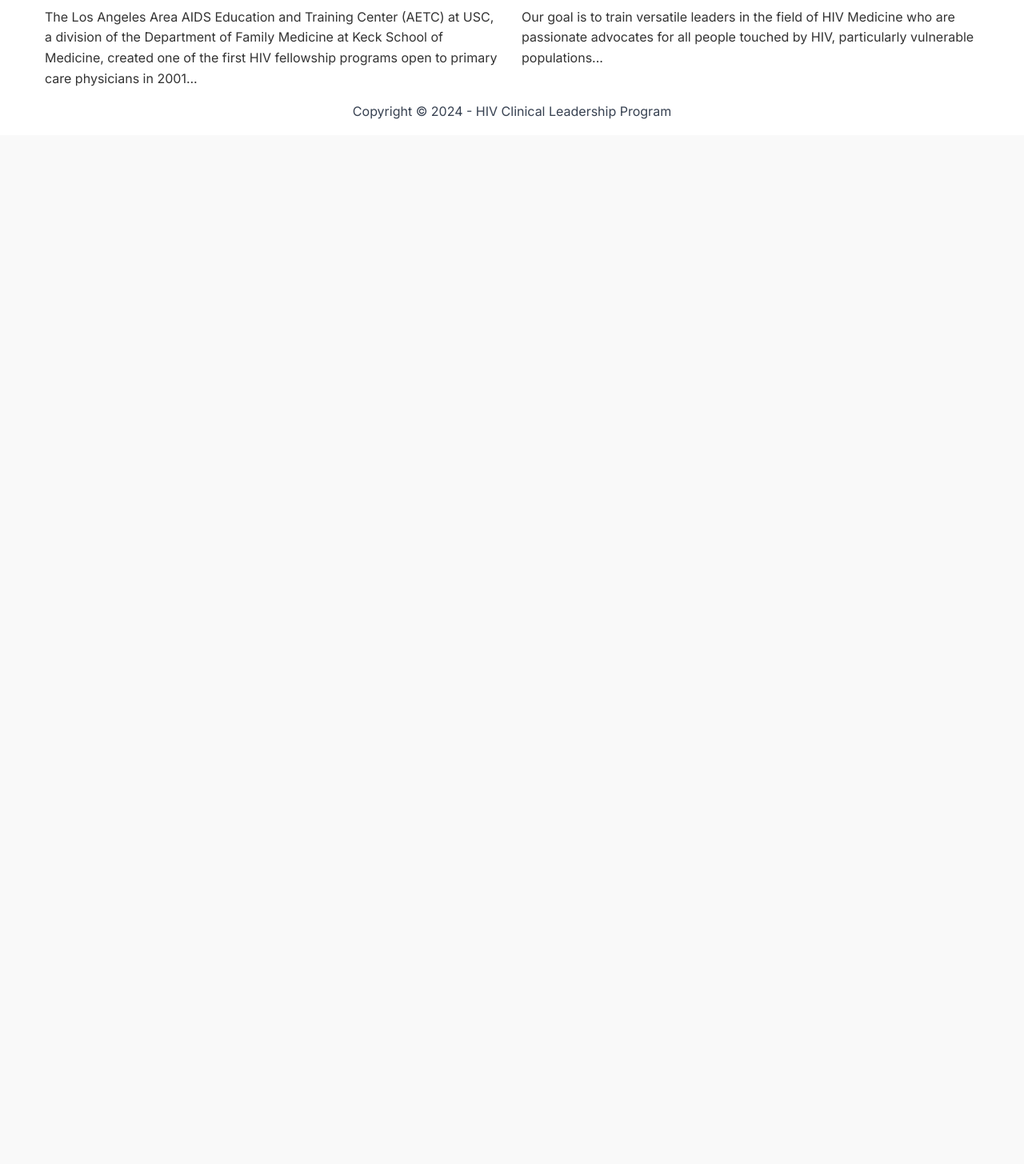
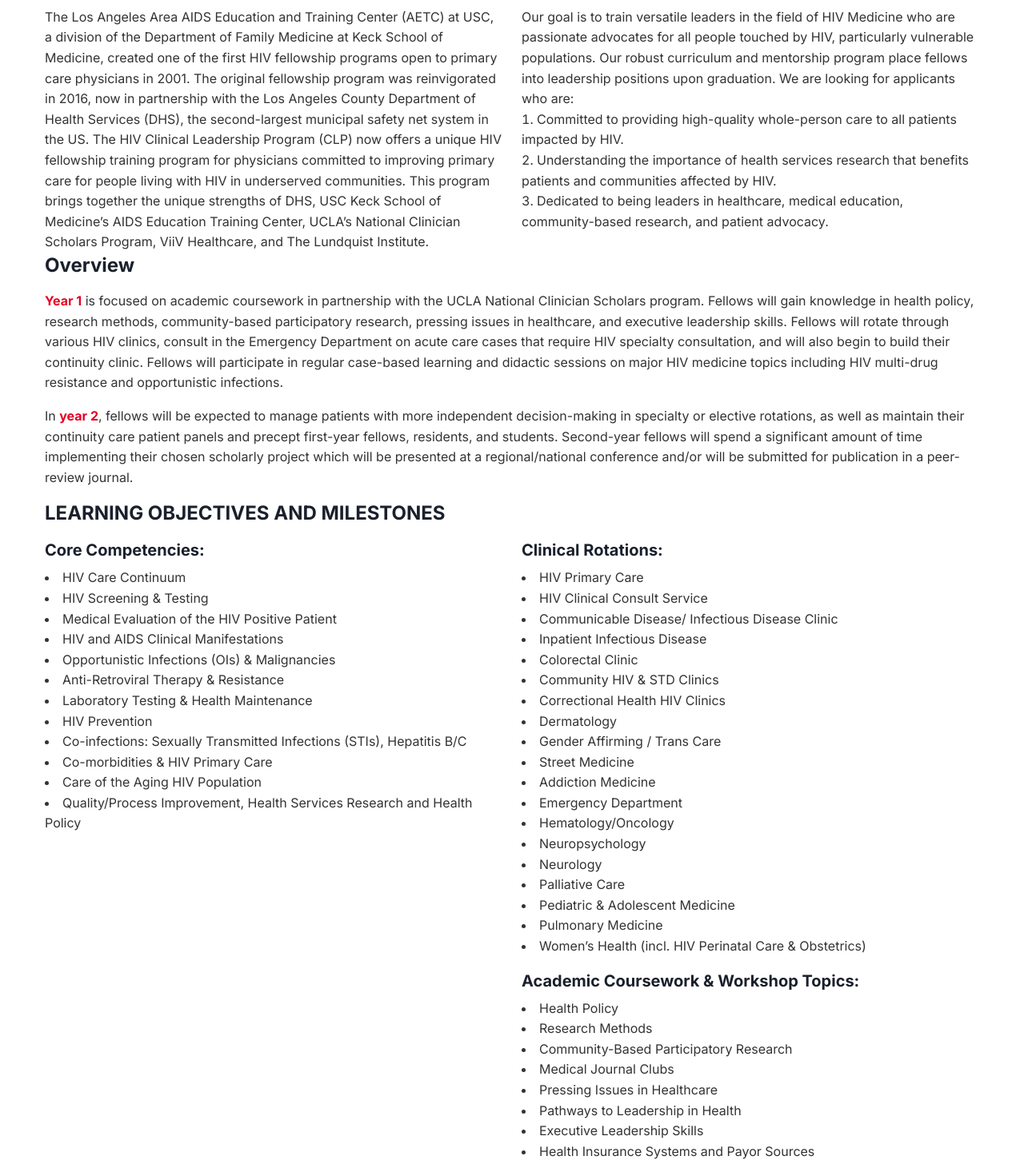
Before and after one commit to jusbuckingham/hiv-fellowship, a Next.js app: page /about in a window 1280 px wide. Shown: the part 960-2416 px from the top of the page at 80% size. Before the commit the page ends 1129 px from the top, so only its background shows below. Built offline with nearby package versions, Linux system fonts and the light colour scheme.

Commit message:
adding content to the about page

```diff
--- a/src/pages/about/index.tsx
+++ b/src/pages/about/index.tsx
@@ -1,7 +1,8 @@
+import React from 'react';
 import Navbar from '../../components/Navbar';
 import Footer from '../../components/Footer';
 
-const AboutPage = () => {
+const AboutPage: React.FC = () => {
   return (
     <>
       <Navbar />
@@ -10,17 +11,88 @@
           <h1 className="text-5xl font-bold mb-4">About<span className="text-red-600">.</span></h1>
           <p className="text-xl">The HIV Clinical Leadership Program is a two-year postdoctoral fellowship program that focuses on training physicians to enter leadership positions in HIV healthcare.</p>
         </section>
+        <section className="container mx-auto px-6 py-12 text-center">
+          <h2 className="text-3xl font-bold mb-6">Celebrating 20+ years of excellence in HIV specialty training<span className="text-red-600">.</span></h2>
+          <img src="/images/about/fellowshipgrouppic.png" alt="Celebrating 20+ years" className="mb-8 w-full h-auto" />
+        </section>
         <section className="container mx-auto px-6 py-12">
-          <h2 className="text-3xl font-bold mb-6">Celebrating 20+ years of excellence in HIV specialty training.</h2>
-          <img src="/images/about/fellowshipgrouppic.png" alt="Celebrating 20+ years" className="mb-8 w-full h-auto" />
           <div className="grid grid-cols-1 md:grid-cols-2 gap-8">
             <div>
               <h3 className="text-2xl font-bold mb-4">Established in <span className="text-red-600">2001</span></h3>
-              <p>The Los Angeles Area AIDS Education and Training Center (AETC) at USC, a division of the Department of Family Medicine at Keck School of Medicine, created one of the first HIV fellowship programs open to primary care physicians in 2001...</p>
+              <p>The Los Angeles Area AIDS Education and Training Center (AETC) at USC, a division of the Department of Family Medicine at Keck School of Medicine, created one of the first HIV fellowship programs open to primary care physicians in 2001. The original fellowship program was reinvigorated in 2016, now in partnership with the Los Angeles County Department of Health Services (DHS), the second-largest municipal safety net system in the US. The HIV Clinical Leadership Program (CLP) now offers a unique HIV fellowship training program for physicians committed to improving primary care for people living with HIV in underserved communities. This program brings together the unique strengths of DHS, USC Keck School of Medicine’s AIDS Education Training Center, UCLA’s National Clinician Scholars Program, ViiV Healthcare, and The Lundquist Institute.</p>
             </div>
             <div>
               <h3 className="text-2xl font-bold mb-4">Our <span className="text-red-600">Goal</span></h3>
-              <p>Our goal is to train versatile leaders in the field of HIV Medicine who are passionate advocates for all people touched by HIV, particularly vulnerable populations...</p>
+              <p>Our goal is to train versatile leaders in the field of HIV Medicine who are passionate advocates for all people touched by HIV, particularly vulnerable populations. Our robust curriculum and mentorship program place fellows into leadership positions upon graduation. We are looking for applicants who are:</p>
+              <ul className="list-decimal list-inside">
+                <li>Committed to providing high-quality whole-person care to all patients impacted by HIV.</li>
+                <li>Understanding the importance of health services research that benefits patients and communities affected by HIV.</li>
+                <li>Dedicated to being leaders in healthcare, medical education, community-based research, and patient advocacy.</li>
+              </ul>
+            </div>
+          </div>
+        </section>
+        <section className="container mx-auto px-6 py-12">
+          <h3 className="text-2xl font-bold mb-4">Overview</h3>
+          <p className="mb-4"><span className="font-bold text-red-600">Year 1</span> is focused on academic coursework in partnership with the UCLA National Clinician Scholars program. Fellows will gain knowledge in health policy, research methods, community-based participatory research, pressing issues in healthcare, and executive leadership skills. Fellows will rotate through various HIV clinics, consult in the Emergency Department on acute care cases that require HIV specialty consultation, and will also begin to build their continuity clinic. Fellows will participate in regular case-based learning and didactic sessions on major HIV medicine topics including HIV multi-drug resistance and opportunistic infections.</p>
+          <p className="mb-4">In <span className="font-bold text-red-600">year 2</span>, fellows will be expected to manage patients with more independent decision-making in specialty or elective rotations, as well as maintain their continuity care patient panels and precept first-year fellows, residents, and students. Second-year fellows will spend a significant amount of time implementing their chosen scholarly project which will be presented at a regional/national conference and/or will be submitted for publication in a peer-review journal.</p>
+        </section>
+        <section className="container mx-auto px-6 py-12">
+          <h3 className="text-2xl font-bold mb-4">LEARNING OBJECTIVES AND MILESTONES</h3>
+          <div className="grid grid-cols-1 md:grid-cols-2 gap-8">
+            <div>
+              <h4 className="text-xl font-bold mb-2">Core Competencies:</h4>
+              <ul className="list-disc list-inside">
+                <li>HIV Care Continuum</li>
+                <li>HIV Screening & Testing</li>
+                <li>Medical Evaluation of the HIV Positive Patient</li>
+                <li>HIV and AIDS Clinical Manifestations</li>
+                <li>Opportunistic Infections (OIs) & Malignancies</li>
+                <li>Anti-Retroviral Therapy & Resistance</li>
+                <li>Laboratory Testing & Health Maintenance</li>
+                <li>HIV Prevention</li>
+                <li>Co-infections: Sexually Transmitted Infections (STIs), Hepatitis B/C</li>
+                <li>Co-morbidities & HIV Primary Care</li>
+                <li>Care of the Aging HIV Population</li>
+                <li>Quality/Process Improvement, Health Services Research and Health Policy</li>
+              </ul>
+            </div>
+            <div>
+              <h4 className="text-xl font-bold mb-2">Clinical Rotations:</h4>
+              <ul className="list-disc list-inside">
+                <li>HIV Primary Care</li>
+                <li>HIV Clinical Consult Service</li>
+                <li>Communicable Disease/ Infectious Disease Clinic</li>
+                <li>Inpatient Infectious Disease</li>
+                <li>Colorectal Clinic</li>
+                <li>Community HIV & STD Clinics</li>
+                <li>Correctional Health HIV Clinics</li>
+                <li>Dermatology</li>
+                <li>Gender Affirming / Trans Care</li>
+                <li>Street Medicine</li>
+                <li>Addiction Medicine</li>
+                <li>Emergency Department</li>
+                <li>Hematology/Oncology</li>
+                <li>Neuropsychology</li>
+                <li>Neurology</li>
+                <li>Palliative Care</li>
+                <li>Pediatric & Adolescent Medicine</li>
+                <li>Pulmonary Medicine</li>
+                <li>Women’s Health (incl. HIV Perinatal Care & Obstetrics)</li>
+              </ul>
+              <h4 className="text-xl font-bold mt-4 mb-2">Academic Coursework & Workshop Topics:</h4>
+              <ul className="list-disc list-inside">
+                <li>Health Policy</li>
+                <li>Research Methods</li>
+                <li>Community-Based Participatory Research</li>
+                <li>Medical Journal Clubs</li>
+                <li>Pressing Issues in Healthcare</li>
+                <li>Pathways to Leadership in Health</li>
+                <li>Executive Leadership Skills</li>
+                <li>Health Insurance Systems and Payor Sources</li>
+                <li>Social Determinants of Health</li>
+                <li>Trauma-Informed Care</li>
+              </ul>
             </div>
           </div>
         </section>
```
